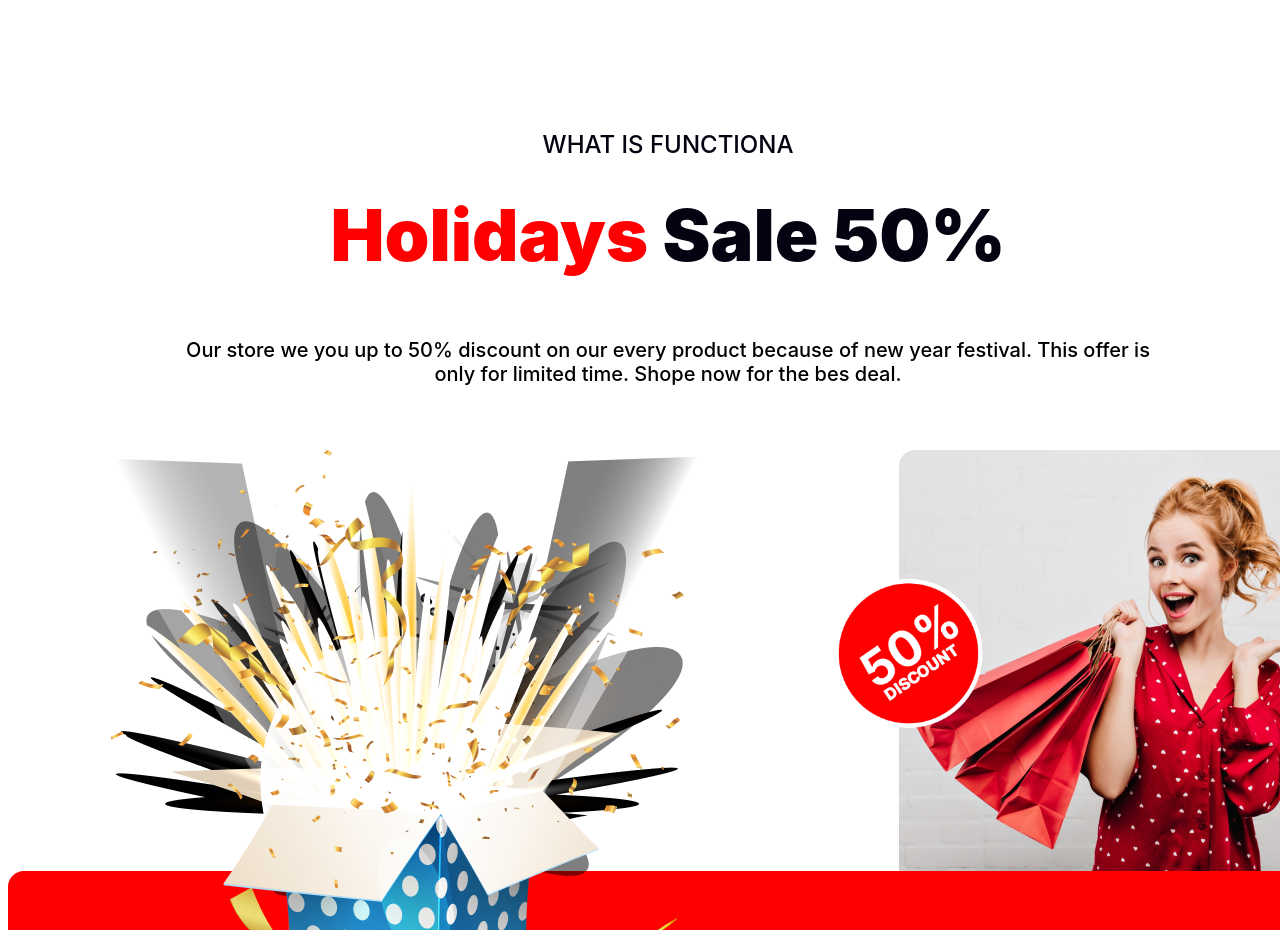
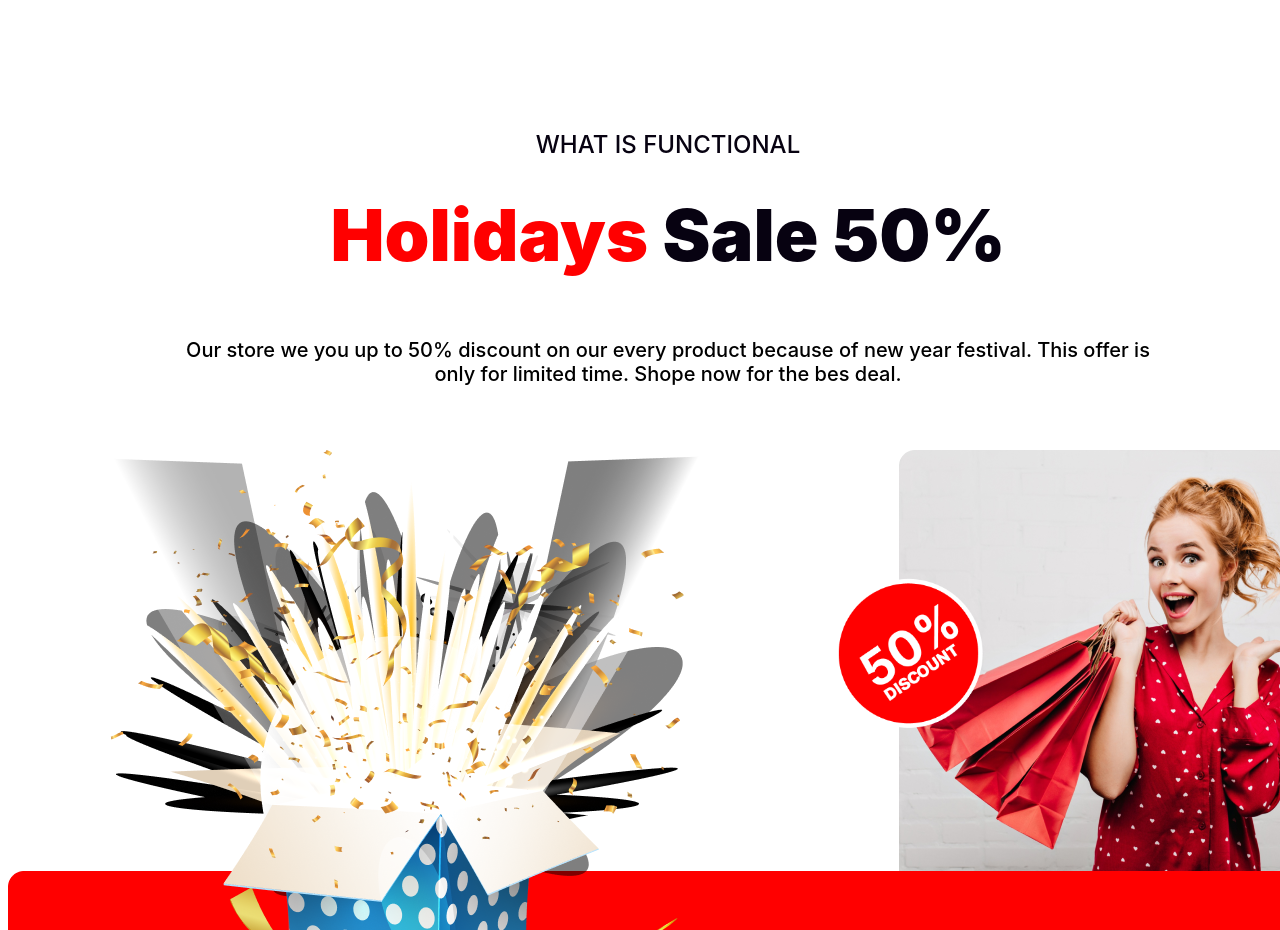
Before and after one commit to sudiptharoy/happy-new-year-assignment-repo, a plain HTML site: page index.html in a window 1280 px wide. Shown: the part 3600-4530 px from the top of the page. Drawn offline with Linux system fonts and the light colour scheme.

Commit message:
forth commit

```diff
--- a/index.html
+++ b/index.html
@@ -511,7 +511,7 @@
         <section class="holiday-section">
             <header class="holiday-header">
                 <h4 class="pri-holiday-header">
-                    WHAT IS FUNCTIONA
+                    WHAT IS FUNCTIONAL
                 </h4>
                 <h2 class="main-holiday-section">
                     <span class="holiday-color">Holidays</span> Sale 50%
```
